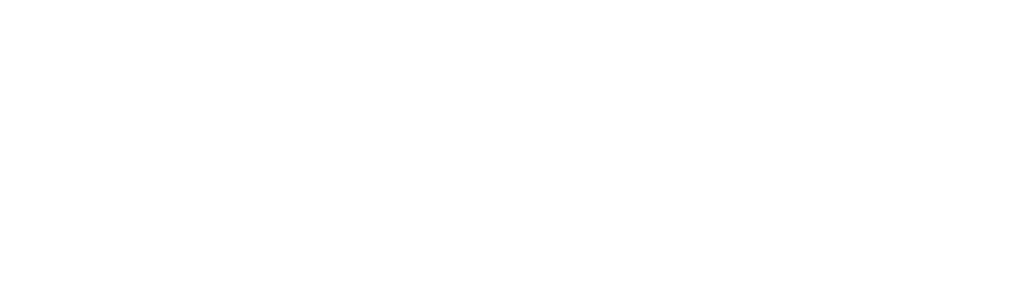
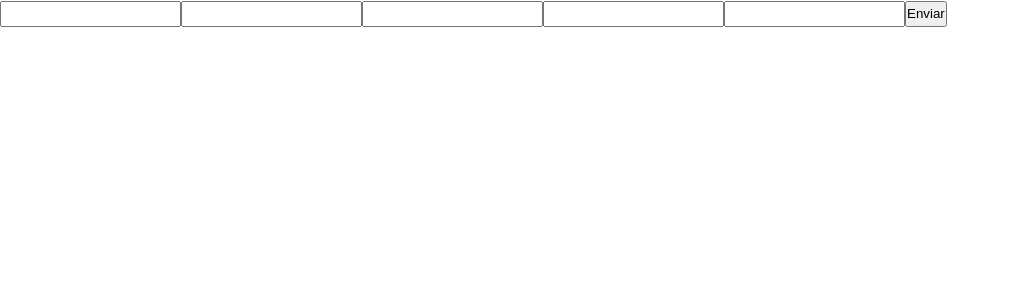
Before and after one commit to WilliamCSA04/guild-dojo, a React (Create React App) app: page / in a window 1280 px wide. Shown: the top 300 px of the page, without its empty margins (0-1010 px from the left). Built offline with nearby package versions, Linux system fonts and the light colour scheme.

Commit message:
:construction: Added default form

```diff
--- a/src/App.js
+++ b/src/App.js
@@ -1,7 +1,22 @@
 import React from "react";
+import Input from "./components/Input";
+import Button from "./components/Button";
 
 function App() {
-  return <div className="App"></div>;
+  return (
+    <div>
+      <form>
+        <Input />
+        <Input />
+        <Input type="email" ariaLabel="email" />
+        <Input type="password" ariaLabel="password" />
+        <Input type="password" ariaLabel="confirm password" />
+        <Button type="submit" ariaLabel="enviar formulário">
+          Enviar
+        </Button>
+      </form>
+    </div>
+  );
 }
 
 export default App;
```
